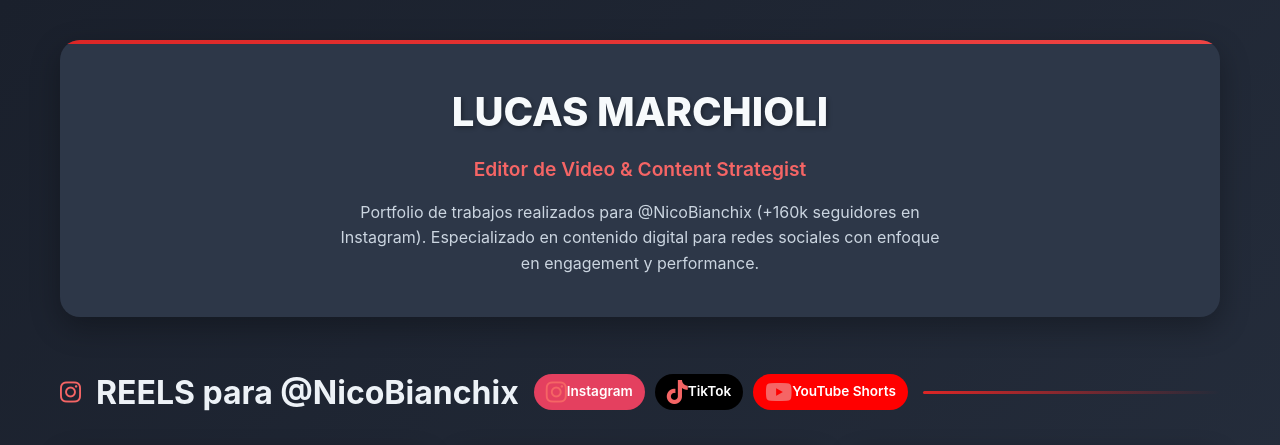
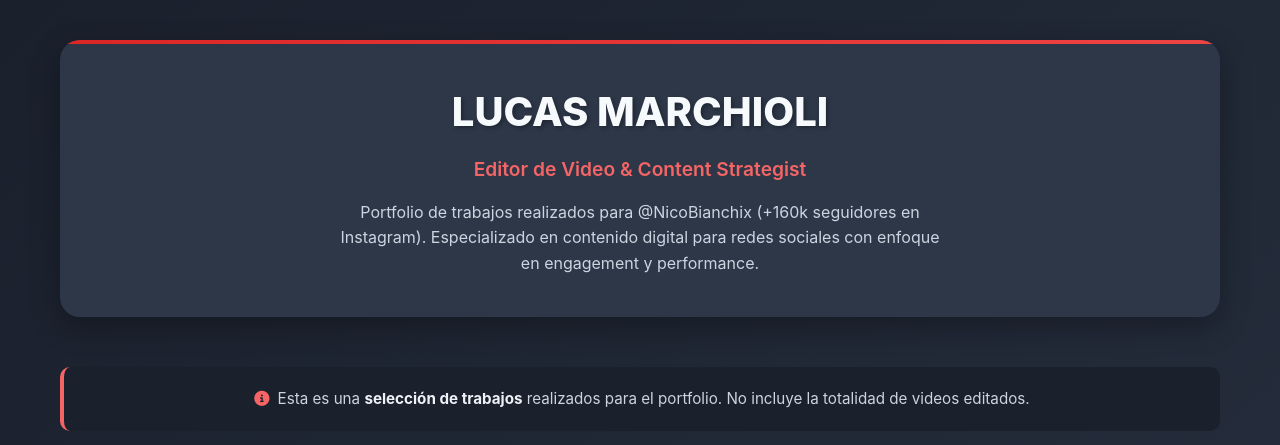
Before and after one commit to marchiolilucas/lucasmarchioli.github.io, a plain HTML site: page index.html in a window 1280 px wide. Shown: the top 445 px of the page. Drawn offline with Linux system fonts and the light colour scheme.

Commit message:
Update index.html (Nota de selección)

```diff
--- a/index.html
+++ b/index.html
@@ -275,6 +275,12 @@
             </div>
         </div>
 
+	<div style="background: #1a202c; padding: 20px; border-radius: 10px; margin-bottom: 30px; border-left: 4px solid #f56565;">
+    		<p style="color: #cbd5e0; font-size: 0.95rem; text-align: center; margin: 0;">
+        		<i class="fas fa-info-circle" style="color: #f56565; margin-right: 8px;"></i>Esta es una <strong style="color: #edf2f7;">selección de trabajos</strong> realizados para el portfolio. No incluye la totalidad de videos editados.
+    		</p>
+	</div>
+
         <div class="section">
             <h2 class="section-title">
                 <i class="fab fa-instagram"></i>
```
